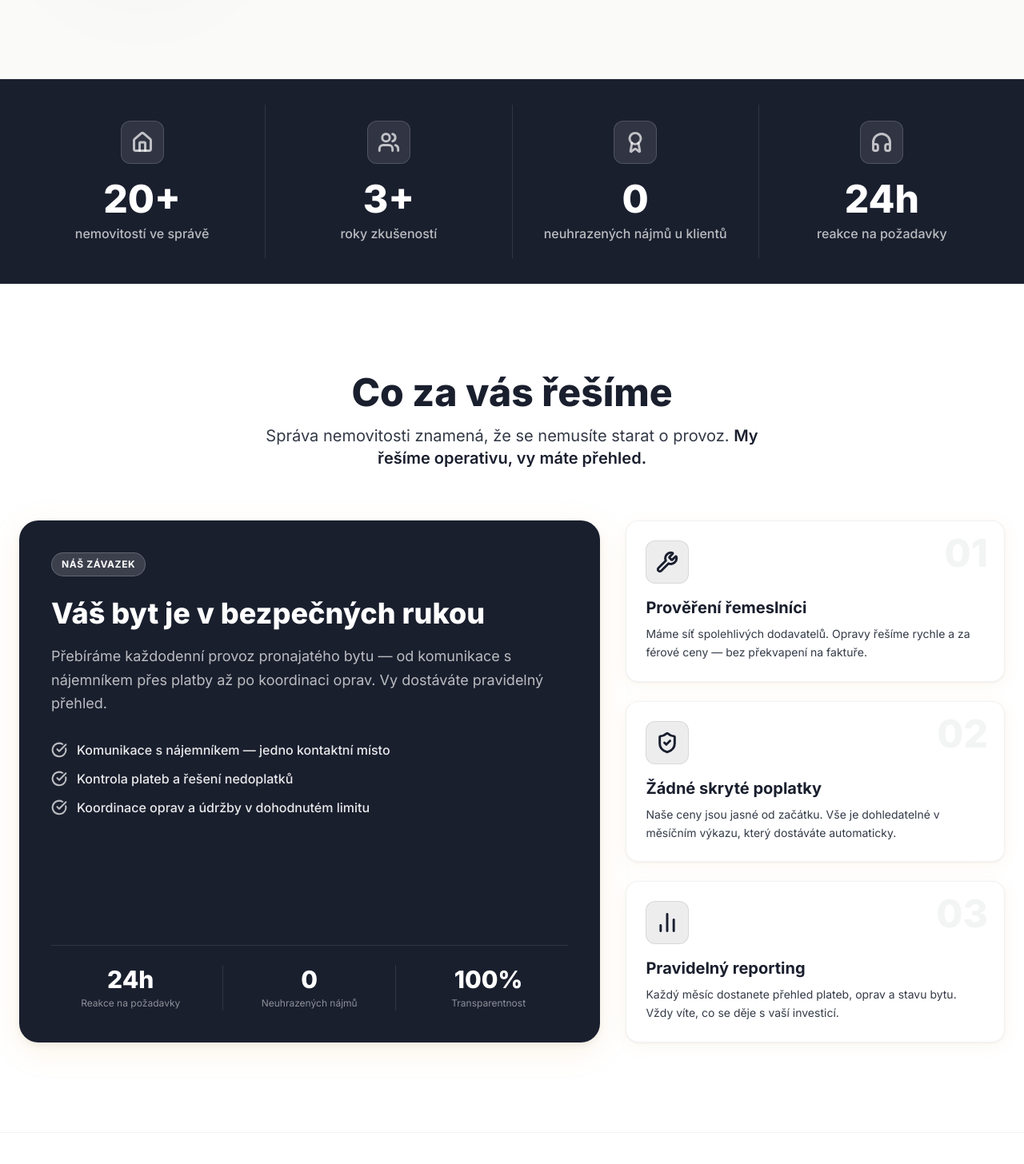
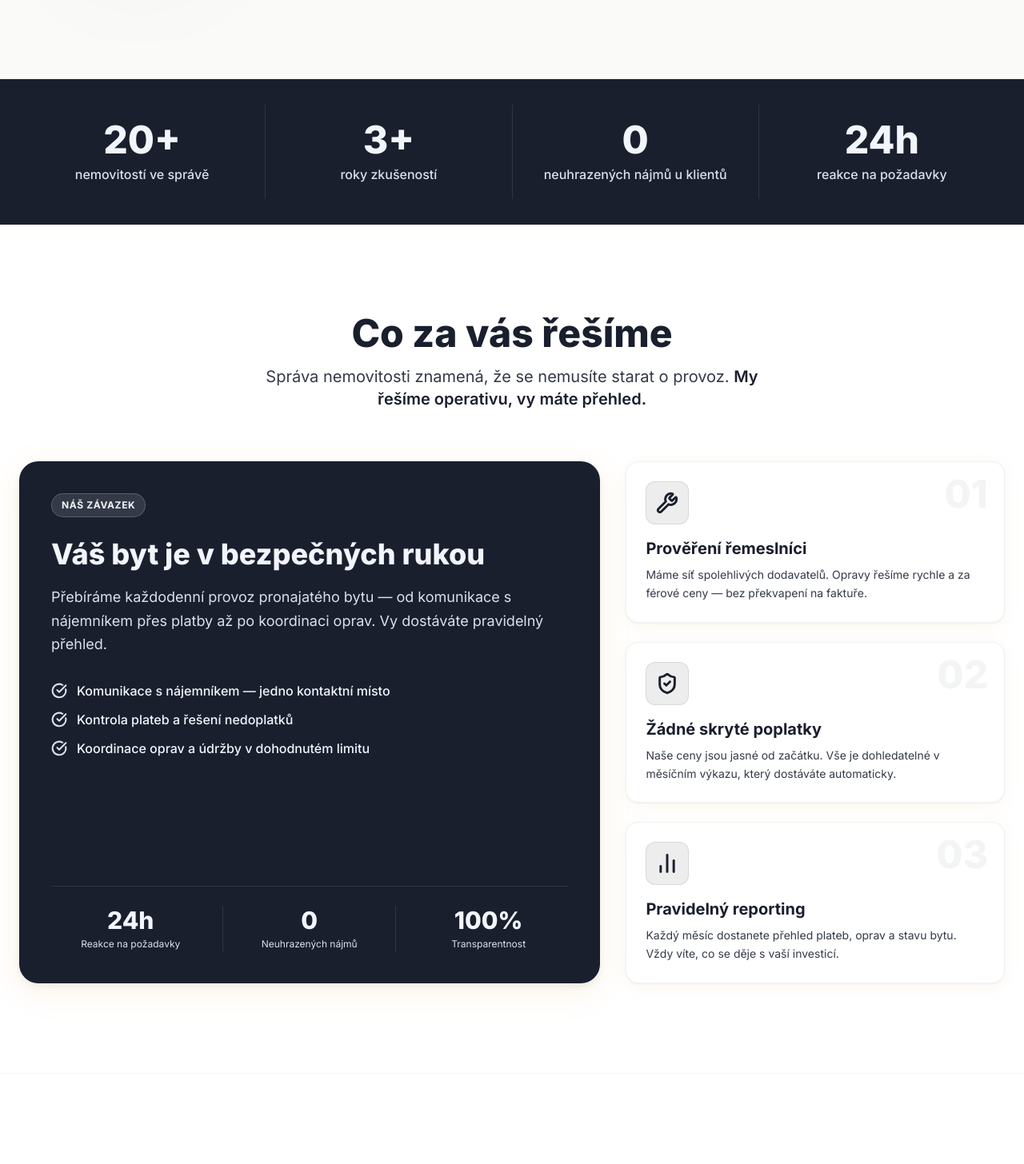
Before and after one commit to NoblesseHomes/noblesseHomesSite-v2, a Next.js app: page /en/sprava in a window 1280 px wide. Shown: the part 820-2276 px from the top of the page at 80% size. Built offline with nearby package versions, Linux system fonts and the light colour scheme.

Commit message:
Все привели в стилям переменных

```diff
--- a/src/app/[locale]/globals.css
+++ b/src/app/[locale]/globals.css
@@ -9,6 +9,8 @@
   --color-accent-warm-gray: #f5f5f3;
   --color-text: #0f1727d9;
   --color-text-dark: #0f1727;
+  --color-problem-bg: #fef2f2;
+  --color-problem-accent: #f87171;
   --color-footer-text: #f2f5fb;
   --color-footer-text-muted: #d8e0ee;
   --font-sans: var(--font-inter), -apple-system, BlinkMacSystemFont, 'Segoe UI', sans-serif;
--- a/src/components/sprava/FAQItem.js
+++ b/src/components/sprava/FAQItem.js
@@ -16,7 +16,7 @@ function FAQItem({ question, answer, isOpen, onToggle }) {
           className={`shrink-0 w-10 h-10 rounded-full flex items-center justify-center transition-all duration-300 ${isOpen ? 'bg-accent-navy rotate-180' : 'bg-accent-navy/8'}`}
         >
           <ChevronDownIcon
-            className={`w-5 h-5 transition-colors duration-300 ${isOpen ? 'text-white' : 'text-accent-navy'}`}
+            className={`w-5 h-5 transition-colors duration-300 ${isOpen ? 'text-footer-text' : 'text-accent-navy'}`}
             strokeWidth={2.5}
           />
         </div>
--- a/src/components/sprava/ManagementBenefits.js
+++ b/src/components/sprava/ManagementBenefits.js
@@ -23,15 +23,15 @@ export function ManagementBenefits() {
             {/* Top content */}
             <div>
               {/* Tag */}
-              <div className="inline-flex items-center bg-white/15 text-white text-xs font-bold uppercase tracking-wider px-3 py-1.5 rounded-full border border-white/20 mb-6">
+              <div className="inline-flex items-center bg-footer-text/12 text-footer-text text-xs font-bold uppercase tracking-wider px-3 py-1.5 rounded-full border border-footer-text/20 mb-6">
                 Náš závazek
               </div>
 
-              <h3 className="font-heading font-extrabold text-2xl sm:text-3xl md:text-4xl text-white mb-4 leading-tight">
+              <h3 className="font-heading font-extrabold text-2xl sm:text-3xl md:text-4xl text-footer-text mb-4 leading-tight">
                 Váš byt je v bezpečných rukou
               </h3>
 
-              <p className="text-white/70 text-base sm:text-lg leading-relaxed mb-8">
+              <p className="text-footer-text-muted text-base sm:text-lg leading-relaxed mb-8">
                 Přebíráme každodenní provoz pronajatého bytu — od komunikace s nájemníkem přes
                 platby až po koordinaci oprav. Vy dostáváte pravidelný přehled.
               </p>
@@ -40,28 +40,28 @@ export function ManagementBenefits() {
               <ul className="space-y-3 mb-10">
                 <li className="flex items-center gap-3">
                   <CheckCircleIcon
-                    className="w-5 h-5 text-white/70 shrink-0"
+                    className="w-5 h-5 text-footer-text-muted shrink-0"
                     strokeWidth={2.5}
                   />
-                  <span className="text-white/90 font-medium">
+                  <span className="text-footer-text font-medium">
                     Komunikace s nájemníkem — jedno kontaktní místo
                   </span>
                 </li>
                 <li className="flex items-center gap-3">
                   <CheckCircleIcon
-                    className="w-5 h-5 text-white/70 shrink-0"
+                    className="w-5 h-5 text-footer-text-muted shrink-0"
                     strokeWidth={2.5}
                   />
-                  <span className="text-white/90 font-medium">
+                  <span className="text-footer-text font-medium">
                     Kontrola plateb a řešení nedoplatků
                   </span>
                 </li>
                 <li className="flex items-center gap-3">
                   <CheckCircleIcon
-                    className="w-5 h-5 text-white/70 shrink-0"
+                    className="w-5 h-5 text-footer-text-muted shrink-0"
                     strokeWidth={2.5}
                   />
-                  <span className="text-white/90 font-medium">
+                  <span className="text-footer-text font-medium">
                     Koordinace oprav a údržby v dohodnutém limitu
                   </span>
                 </li>
@@ -69,25 +69,29 @@ export function ManagementBenefits() {
             </div>
 
             {/* Bottom stat bar */}
-            <div className="border-t border-white/10 pt-6">
-              <div className="grid grid-cols-3 divide-x divide-white/10">
+            <div className="border-t border-footer-text/10 pt-6">
+              <div className="grid grid-cols-3 divide-x divide-footer-text/10">
                 <div className="text-center px-4 first:pl-0 last:pr-0">
-                  <div className="font-heading font-extrabold text-2xl sm:text-3xl text-white mb-1">
+                  <div className="font-heading font-extrabold text-2xl sm:text-3xl text-footer-text mb-1">
                     24h
                   </div>
-                  <div className="text-xs text-white/50 leading-snug">Reakce na požadavky</div>
+                  <div className="text-xs text-footer-text-muted leading-snug">
+                    Reakce na požadavky
+                  </div>
                 </div>
                 <div className="text-center px-4">
-                  <div className="font-heading font-extrabold text-2xl sm:text-3xl text-white mb-1">
+                  <div className="font-heading font-extrabold text-2xl sm:text-3xl text-footer-text mb-1">
                     0
                   </div>
-                  <div className="text-xs text-white/50 leading-snug">Neuhrazených nájmů</div>
+                  <div className="text-xs text-footer-text-muted leading-snug">
+                    Neuhrazených nájmů
+                  </div>
                 </div>
                 <div className="text-center px-4 first:pl-0 last:pr-0">
-                  <div className="font-heading font-extrabold text-2xl sm:text-3xl text-white mb-1">
+                  <div className="font-heading font-extrabold text-2xl sm:text-3xl text-footer-text mb-1">
                     100%
                   </div>
-                  <div className="text-xs text-white/50 leading-snug">Transparentnost</div>
+                  <div className="text-xs text-footer-text-muted leading-snug">Transparentnost</div>
                 </div>
               </div>
             </div>
--- a/src/components/sprava/ManagementHero.js
+++ b/src/components/sprava/ManagementHero.js
@@ -28,7 +28,7 @@ export function ManagementHero() {
             <div className="flex flex-col sm:flex-row gap-4 sm:gap-5 justify-center px-4">
               <button
                 onClick={() => setIsModalOpen(true)}
-                className="bg-primary text-white font-bold text-base sm:text-lg px-8 sm:px-10 py-4 sm:py-5 rounded-2xl hover:bg-primary-dark transition-all duration-300 shadow-premium-lg hover:shadow-[0_12px_48px_rgba(221,153,51,0.2)] text-center"
+                className="bg-primary text-white font-bold text-base sm:text-lg px-8 sm:px-10 py-4 sm:py-5 rounded-2xl hover:bg-primary-dark transition-all duration-300 shadow-premium-lg text-center"
               >
                 Chci předat správu
               </button>
--- a/src/components/sprava/ManagementProcess.js
+++ b/src/components/sprava/ManagementProcess.js
@@ -64,7 +64,7 @@ export function ManagementProcess() {
                   className="flex flex-col sm:flex-row gap-4 sm:gap-6 items-start bg-accent-cream rounded-2xl sm:rounded-3xl p-6 sm:p-8 border border-black/5 hover:border-accent-navy/15 transition-all duration-300"
                 >
                   <div className="flex items-center gap-4 sm:gap-6 shrink-0">
-                    <div className="bg-accent-navy text-white font-bold text-2xl sm:text-3xl w-16 h-16 sm:w-20 sm:h-20 rounded-2xl flex items-center justify-center shadow-premium">
+                    <div className="bg-accent-navy text-footer-text font-bold text-2xl sm:text-3xl w-16 h-16 sm:w-20 sm:h-20 rounded-2xl flex items-center justify-center shadow-premium">
                       {step.number}
                     </div>
                     <div className="bg-white rounded-xl sm:rounded-2xl p-3 sm:p-4 border border-black/5">
@@ -87,7 +87,7 @@ export function ManagementProcess() {
           <div className="mt-12 sm:mt-16 text-center">
             <button
               onClick={() => setIsModalOpen(true)}
-              className="bg-primary text-white font-bold text-base sm:text-lg px-10 sm:px-12 py-4 sm:py-5 rounded-2xl hover:bg-primary-dark transition-all duration-300 shadow-premium-lg hover:shadow-[0_12px_48px_rgba(221,153,51,0.2)]"
+              className="bg-primary text-white font-bold text-base sm:text-lg px-10 sm:px-12 py-4 sm:py-5 rounded-2xl hover:bg-primary-dark transition-all duration-300 shadow-premium-lg"
             >
               Chci předat správu
             </button>
--- a/src/components/sprava/ManagementStats.js
+++ b/src/components/sprava/ManagementStats.js
@@ -1,22 +1,18 @@
 import { HomeIcon, UsersIcon, AwardIcon, HeadphonesIcon } from 'lucide-react';
 const stats = [
   {
-    icon: HomeIcon,
     value: '20+',
     label: 'nemovitostí ve správě',
   },
   {
-    icon: UsersIcon,
     value: '3+',
     label: 'roky zkušeností',
   },
   {
-    icon: AwardIcon,
     value: '0',
     label: 'neuhrazených nájmů u klientů',
   },
   {
-    icon: HeadphonesIcon,
     value: '24h',
     label: 'reakce na požadavky',
   },
@@ -25,7 +21,7 @@ export function ManagementStats() {
   return (
     <section className="w-full bg-accent-navy py-6 sm:py-8">
       <div className="max-w-7xl mx-auto px-4 sm:px-6">
-        <div className="grid grid-cols-2 lg:grid-cols-4 gap-px bg-white/10">
+        <div className="grid grid-cols-2 lg:grid-cols-4 gap-px bg-footer-text/10">
           {stats.map((stat, index) => {
             const Icon = stat.icon;
             return (
@@ -33,13 +29,13 @@ export function ManagementStats() {
                 key={index}
                 className="flex flex-col items-center text-center px-4 sm:px-8 py-4 sm:py-5 bg-accent-navy"
               >
-                <div className="bg-white/10 rounded-xl p-3 inline-flex mb-5 border border-white/15">
-                  <Icon className="w-7 h-7 text-white/70" strokeWidth={2.5} />
-                </div>
-                <div className="font-heading font-extrabold text-4xl sm:text-5xl text-white mb-2 leading-none">
+                {/* <div className="bg-footer-text/10 rounded-xl p-3 inline-flex mb-5 border border-footer-text/15">
+                  <Icon className="w-7 h-7 text-footer-text-muted" strokeWidth={2.5} />
+                </div> */}
+                <div className="font-heading font-extrabold text-4xl sm:text-5xl text-footer-text mb-2 leading-none">
                   {stat.value}
                 </div>
-                <p className="text-sm sm:text-base text-white/70 font-medium leading-snug">
+                <p className="text-sm sm:text-base text-footer-text-muted font-medium leading-snug">
                   {stat.label}
                 </p>
               </div>
```
Also changed, not shown: src/components/sprava/ManagementPainPoints.js (+7 -6 lines).
